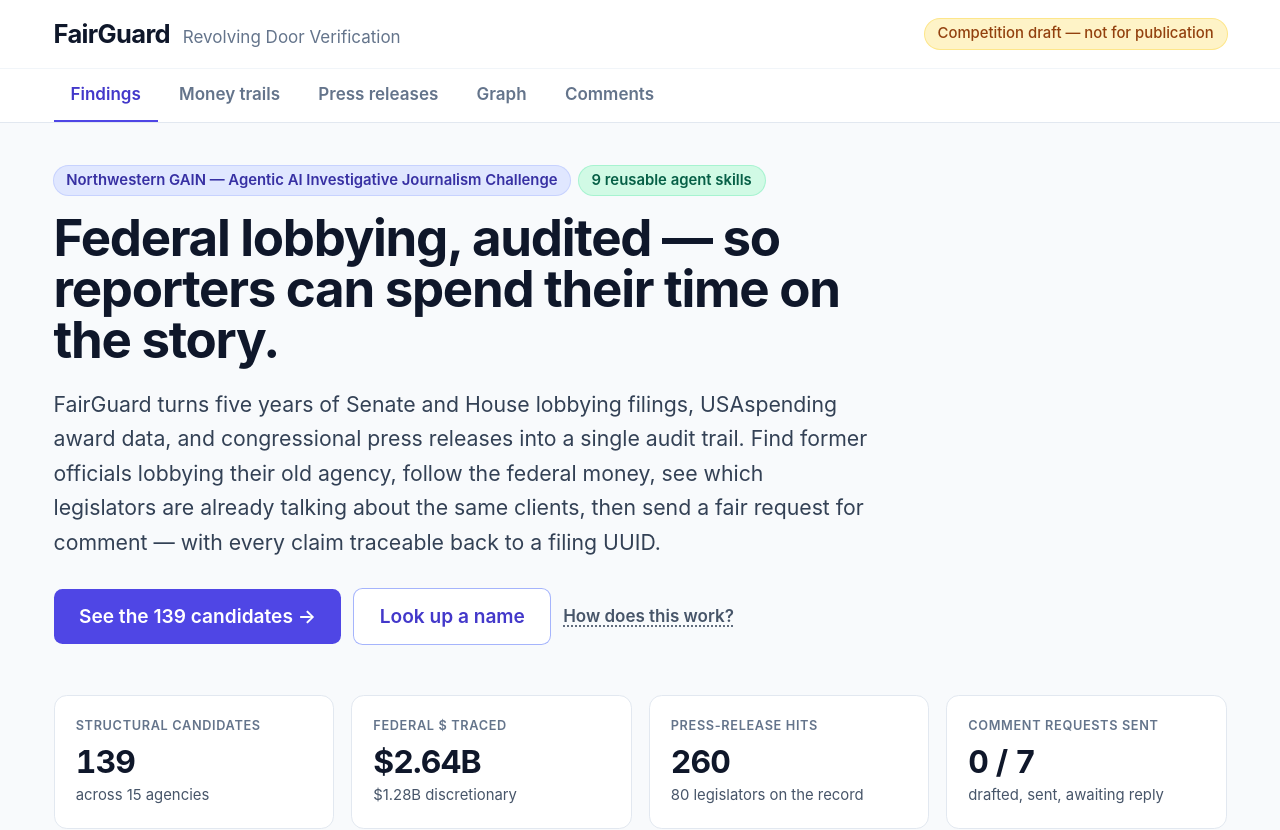
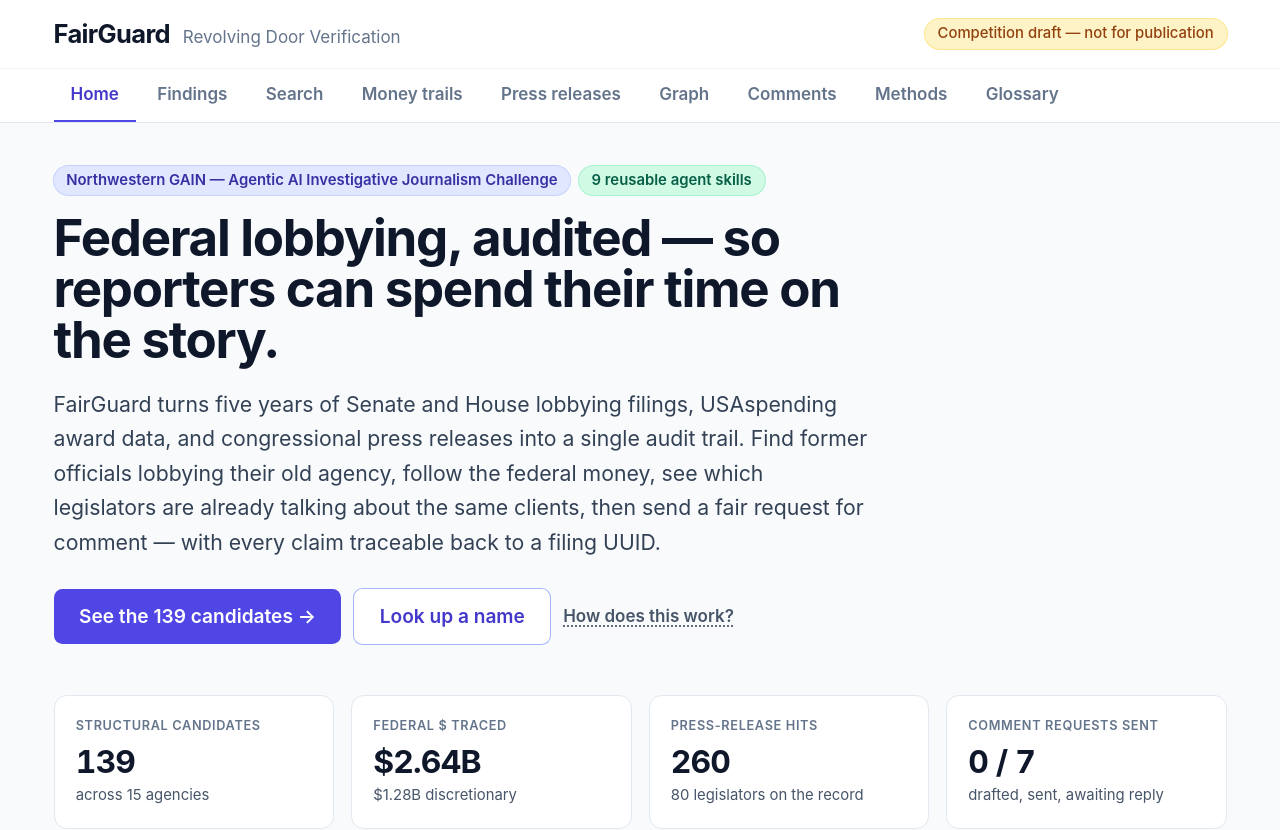
Before and after one commit to MokshitSurana/northwestern-challenge, a Next.js app in the folder web/: page / in a window 1280 px wide. Shown: the top 830 px of the page. Built offline with nearby package versions, Linux system fonts and the light colour scheme.

Commit message:
web(NavTabs): add Home, Search, Methods, Glossary; route active-detection for /findings/[id]

```diff
--- a/web/src/app/NavTabs.tsx
+++ b/web/src/app/NavTabs.tsx
@@ -5,20 +5,27 @@
 import { clsx } from "clsx"
 
 const TABS = [
-  { href: "/", label: "Findings", description: "Former officials lobbying their old agency" },
+  { href: "/", label: "Home", description: "What FairGuard is and where to start" },
+  { href: "/findings", label: "Findings", description: "Former officials lobbying their old agency" },
+  { href: "/search", label: "Search", description: "Look up a lobbyist, firm, client, agency, or legislator by name" },
   { href: "/trails", label: "Money trails", description: "USAspending awards to those clients" },
   { href: "/pressrel", label: "Press releases", description: "Congressional press releases mentioning the clients" },
   { href: "/graph", label: "Graph", description: "Conflict-of-interest network: composes scan + trace + pressrel" },
-  { href: "/comments", label: "Comments", description: "Request-for-comment outreach status (who's sent, who's overdue, who replied)" },
+  { href: "/comments", label: "Comments", description: "Request-for-comment outreach status" },
+  { href: "/methods", label: "Methods", description: "How the pipeline works and what it can / can't claim" },
+  { href: "/glossary", label: "Glossary", description: "Plain-English definitions: LDA, §207, ALI, discretionary, …" },
 ]
 
 export default function NavTabs() {
   const pathname = usePathname()
   return (
-    <nav className="border-t border-slate-100 bg-white">
-      <div className="mx-auto flex max-w-6xl gap-1 px-6" role="tablist">
+    <nav className="border-t border-slate-100 bg-white print:hidden">
+      <div className="mx-auto flex max-w-6xl flex-wrap gap-1 px-6" role="tablist">
         {TABS.map((t) => {
-          const active = pathname === t.href
+          // /findings/[id] should still highlight the Findings tab.
+          const active =
+            pathname === t.href ||
+            (t.href !== "/" && pathname.startsWith(t.href + "/"))
           return (
             <Link
               key={t.href}
```
